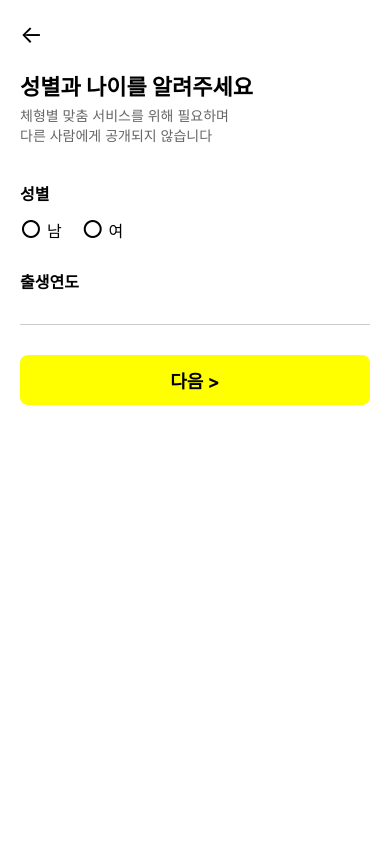
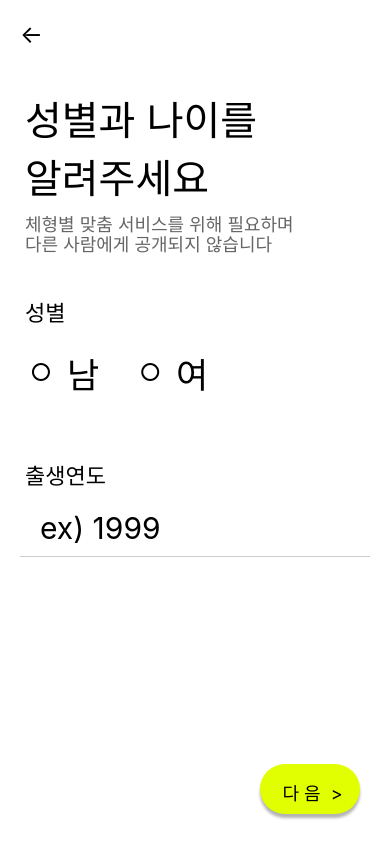
Before and after one commit to 25-capstone-team-breakthrough/food-runner-mobile-fe, a React Native app in the folder foodRunner/: screen /InputGenderAge in a window 390 px wide. Built offline with nearby package versions, Linux system fonts and the light colour scheme.

Commit message:
성별,연도회원정보ui 수정완료

```diff
--- a/foodRunner/screens/InputGenderAgeScreen.js
+++ b/foodRunner/screens/InputGenderAgeScreen.js
@@ -1,5 +1,5 @@
 import React, { useState } from 'react';
-import { View, Text, TouchableOpacity, TextInput, StyleSheet, Alert } from 'react-native';
+import { View, Text, TouchableOpacity, TextInput, StyleSheet, Alert, ScrollView, Keyboard,TouchableWithoutFeedback } from 'react-native';
 import { SafeAreaView } from 'react-native-safe-area-context';
 
 const InputGenderAgeScreen = ({ navigation }) => {
@@ -29,7 +29,7 @@ const InputGenderAgeScreen = ({ navigation }) => {
       </TouchableOpacity>
 
       {/* 제목 */}
-      <Text style={styles.title}>성별과 나이를 알려주세요</Text>
+      <Text style={styles.title}>성별과 나이를{'\n'}알려주세요</Text>
       <Text style={styles.subtitle}>
         체형별 맞춤 서비스를 위해 필요하며{'\n'}
         다른 사람에게 공개되지 않습니다
@@ -42,7 +42,7 @@ const InputGenderAgeScreen = ({ navigation }) => {
           style={styles.radioButton}
           onPress={() => setGender('남')}>
           <Text style={gender === '남' ? styles.selectedCircle : styles.circle}>
-            {gender === '남' ? '✔' : '○'}
+            {gender === '남' ? '◉' : '○'}
           </Text>
           <Text style={styles.radioText}>남</Text>
         </TouchableOpacity>
@@ -51,27 +51,33 @@ const InputGenderAgeScreen = ({ navigation }) => {
           style={styles.radioButton}
           onPress={() => setGender('여')}>
           <Text style={gender === '여' ? styles.selectedCircle : styles.circle}>
-            {gender === '여' ? '✔' : '○'}
+            {gender === '여' ? '◉' : '○'}
           </Text>
           <Text style={styles.radioText}>여</Text>
         </TouchableOpacity>
       </View>
 
       {/* 출생연도 입력 */}
+    <TouchableWithoutFeedback onPress={Keyboard.dismiss} accessible={false}>
+    <View style={styles.containerInput}>
       <Text style={styles.label}>출생연도</Text>
+      <View style={styles.inputWrapper}>
         <TextInput
             style={styles.input}
-        placeholder=""
-        placeholderTextColor="#999"
+            placeholder="ex) 1999"
             keyboardType="numeric"
             maxLength={4}
             value={birthYear}
             onChangeText={setBirthYear}
+            onSubmitEditing={() => Keyboard.dismiss()}
         />
+    </View>
+    </View>
+    </TouchableWithoutFeedback>
 
       {/* 다음 버튼 (유효성 검사 포함) */}
       <TouchableOpacity style={styles.nextButton} onPress={handleNext}>
-        <Text style={styles.nextButtonText}>다음 &gt;</Text>
+        <Text style={styles.nextButtonText}>다 음  &gt;</Text>
       </TouchableOpacity>
     </SafeAreaView>
   );
@@ -80,7 +86,7 @@ const InputGenderAgeScreen = ({ navigation }) => {
 const styles = StyleSheet.create({
   container: {
     flex: 1,
-    backgroundColor: '#fff',
+    backgroundColor: '#FFFFFF',
     padding: 20,
   },
   backButton: {
@@ -91,30 +97,35 @@ const styles = StyleSheet.create({
     color: '#000',
   },
   title: {
-    fontSize: 22,
-    fontWeight: 'bold',
-    marginBottom: 5,
+    fontSize: 40,
+    marginTop: 20,
+    marginLeft: 5,
+    marginBottom: 10,
   },
   subtitle: {
-    fontSize: 14,
+    fontSize: 18,
     color: '#666',
     marginBottom: 20,
+    marginLeft: 5,
     lineHeight: 20,
   },
   label: {
-    fontSize: 16,
-    fontWeight: 'bold',
-    marginTop: 15,
+    fontSize: 22,
+    marginTop: 20,
+    marginLeft: 5,
+    marginBottom: 5,
   },
   genderContainer: {
     flexDirection: 'row',
     alignItems: 'center',
-    marginVertical: 10,
+    marginVertical: 15,
+    marginLeft: 10,
+    marginBottom: 40,
   },
   radioButton: {
     flexDirection: 'row',
     alignItems: 'center',
-    marginRight: 20,
+    marginRight: 40,
   },
   circle: {
     fontSize: 24,
@@ -125,25 +136,44 @@ const styles = StyleSheet.create({
     color: 'black',
   },
   radioText: {
-    fontSize: 16,
-    marginLeft: 5,
+    fontSize: 35,
+    marginLeft: 15,
+  },
+  inputWrapper: {
+    borderBottomWidth: 1,
+    borderBottomColor: '#ccc',
+    marginHorizontal: 0,
+    paddingHorizontal: 0,
+    marginBottom: 30,
   },
   input: {
-    fontSize: 18,
-    borderBottomWidth: 1,
-    borderBottomColor: '#ccc',
-    paddingVertical: 5,
-    marginBottom: 30,
+    fontSize: 30,
+    // borderBottomWidth: 1,
+    // borderBottomColor: '#ccc',
+    // paddingVertical: 0,
+    paddingLeft: 20,
+    marginTop: 15,
+    marginBottom: 10,
   },
   nextButton: {
-    backgroundColor: '#ff0',
+    backgroundColor: '#E1FF01',
+    width: 100,
+    height: 50,
     paddingVertical: 12,
     alignItems: 'center',
-    borderRadius: 8,
+    borderRadius: 30,
+    position: 'absolute',
+    bottom: 30,
+    right: 30,
+    shadowColor: '#000',
+    shadowOffset: { width: 0, height: 4 },
+    shadowOpacity: 0.3,
+    shadowRadius: 3,
   },
   nextButtonText: {
     fontSize: 18,
-    fontWeight: 'bold',
+    paddingTop: 3,
+    paddingLeft: 5,
   },
 });
 
```
Lines whose indentation alone changed are shown as unchanged.
